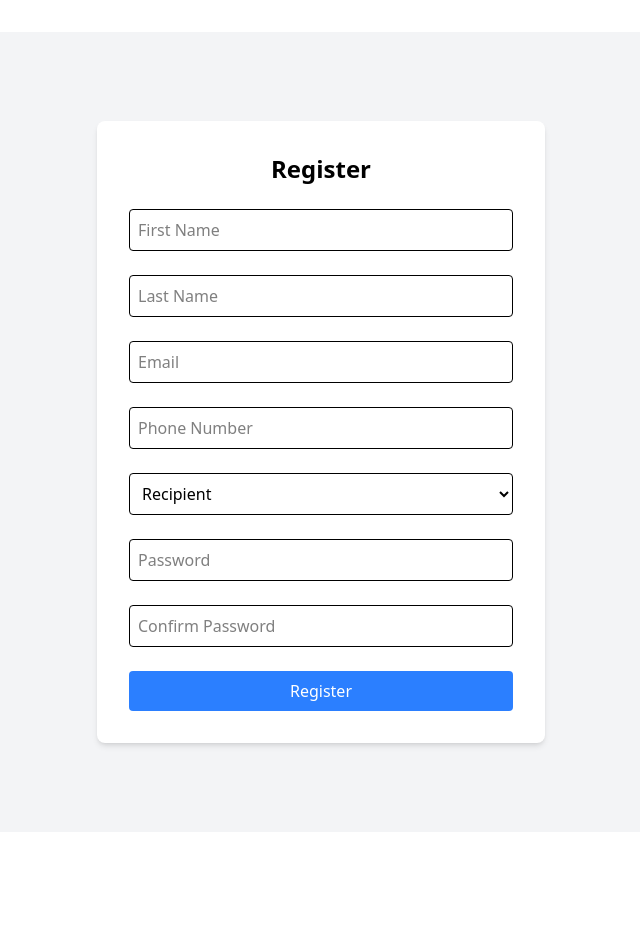
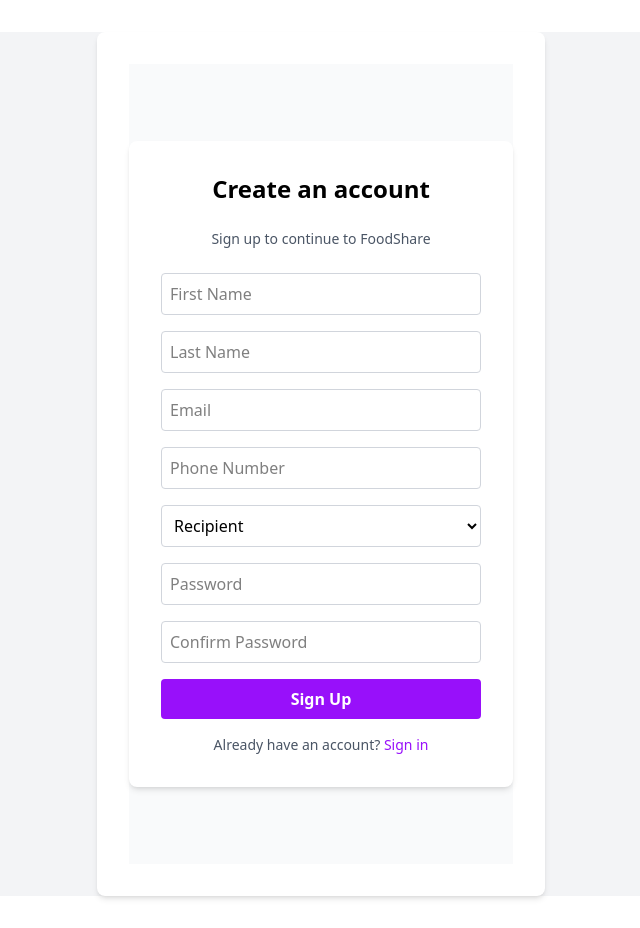
Before and after one commit to AbiyuNigussie/food_share, a React (Vite) app in the folder frontend/: page /register in a window 1280 px wide. Shown: the whole page, without its empty margins (319-959 px from the left). Before the commit the page ends 864 px from the top, so only its background shows below. Built offline with nearby package versions, Linux system fonts and the light colour scheme.

Commit message:
frontend update

```diff
--- a/frontend/src/pages/auth/Login.tsx
+++ b/frontend/src/pages/auth/Login.tsx
@@ -8,7 +8,7 @@
   const navigate = useNavigate();
   const [email, setEmail] = useState("");
   const [password, setPassword] = useState("");
-  const [role, setRole] = useState("RECIPIENT"); // Default role
+  const [role, setRole] = useState("RECIPIENT");
   const [error, setError] = useState("");
 
   const handleSubmit = async (e: React.FormEvent) => {
@@ -29,14 +29,21 @@
   };
 
   return (
-    <form onSubmit={handleSubmit} className="space-y-6">
-      <h1 className="text-2xl font-bold">Login</h1>
-      {error && <div className="text-red-500">{error}</div>}
+    <div className="flex items-center justify-center min-h-screen bg-gray-50">
+      <div className="w-full max-w-md bg-white rounded-lg shadow-md p-8 space-y-6">
+        <h1 className="text-2xl font-bold text-center">Welcome back</h1>
+        <p className="text-sm text-gray-600 text-center">
+          Sign in to continue to FoodShare
+        </p>
+
+        {error && <div className="text-red-500 text-center">{error}</div>}
+
+        <form onSubmit={handleSubmit} className="space-y-4">
           <div>
             <input
               type="email"
               placeholder="Email"
-          className="w-full border p-2 rounded"
+              className="w-full border border-gray-300 p-2 rounded focus:outline-none focus:ring-2 focus:ring-purple-500"
               value={email}
               onChange={(e) => setEmail(e.target.value)}
               required
@@ -46,7 +53,7 @@
             <input
               type="password"
               placeholder="Password"
-          className="w-full border p-2 rounded"
+              className="w-full border border-gray-300 p-2 rounded focus:outline-none focus:ring-2 focus:ring-purple-500"
               value={password}
               onChange={(e) => setPassword(e.target.value)}
               required
@@ -56,7 +63,7 @@
             <select
               value={role}
               onChange={(e) => setRole(e.target.value)}
-          className="w-full border p-2 rounded"
+              className="w-full border border-gray-300 p-2 rounded focus:outline-none focus:ring-2 focus:ring-purple-500"
               required
             >
               <option value="RECIPIENT">Recipient</option>
@@ -64,13 +71,26 @@
               <option value="LOGISTIC_PROVIDER">Logistics Provider</option>
             </select>
           </div>
+
           <button
             type="submit"
-        className="w-full bg-blue-500 text-white p-2 rounded"
+            className="w-full bg-purple-600 hover:bg-purple-700 text-white font-semibold py-2 rounded transition"
           >
-        Login
+            Sign In
           </button>
+
+          <p className="text-sm text-center text-gray-600">
+            Don't have an account?{" "}
+            <span
+              onClick={() => navigate("/register")}
+              className="text-purple-600 hover:underline cursor-pointer"
+            >
+              Sign up
+            </span>
+          </p>
         </form>
+      </div>
+    </div>
   );
 };
 
--- a/frontend/src/pages/auth/Register.tsx
+++ b/frontend/src/pages/auth/Register.tsx
@@ -10,7 +10,7 @@
   const [phoneNumber, setPhoneNumber] = useState("");
   const [password, setPassword] = useState("");
   const [confirmPassword, setConfirmPassword] = useState("");
-  const [role, setRole] = useState("RECIPIENT"); // Default role
+  const [role, setRole] = useState("RECIPIENT");
   const [error, setError] = useState("");
   const [success, setSuccess] = useState("");
 
@@ -29,7 +29,7 @@
         email,
         phoneNumber,
         password,
-        role // Pass role to the service
+        role
       );
       const data = await res.json();
       if (res.ok) {
@@ -44,15 +44,22 @@
   };
 
   return (
-    <form onSubmit={handleSubmit} className="space-y-6">
-      <h1 className="text-2xl font-bold">Register</h1>
-      {error && <div className="text-red-500">{error}</div>}
-      {success && <div className="text-green-500">{success}</div>}
+    <div className="flex items-center justify-center min-h-screen bg-gray-50">
+      <div className="w-full max-w-md bg-white rounded-lg shadow-md p-8 space-y-6">
+        <h1 className="text-2xl font-bold text-center">Create an account</h1>
+        <p className="text-sm text-gray-600 text-center">
+          Sign up to continue to FoodShare
+        </p>
+
+        {error && <div className="text-red-500 text-center">{error}</div>}
+        {success && <div className="text-green-500 text-center">{success}</div>}
+
+        <form onSubmit={handleSubmit} className="space-y-4">
           <div>
             <input
               type="text"
               placeholder="First Name"
-          className="w-full border p-2 rounded"
+              className="w-full border border-gray-300 p-2 rounded focus:outline-none focus:ring-2 focus:ring-purple-500"
               value={firstName}
               onChange={(e) => setFirstName(e.target.value)}
               required
@@ -62,7 +69,7 @@
             <input
               type="text"
               placeholder="Last Name"
-          className="w-full border p-2 rounded"
+              className="w-full border border-gray-300 p-2 rounded focus:outline-none focus:ring-2 focus:ring-purple-500"
               value={lastName}
               onChange={(e) => setLastName(e.target.value)}
               required
@@ -72,7 +79,7 @@
             <input
               type="email"
               placeholder="Email"
-          className="w-full border p-2 rounded"
+              className="w-full border border-gray-300 p-2 rounded focus:outline-none focus:ring-2 focus:ring-purple-500"
               value={email}
               onChange={(e) => setEmail(e.target.value)}
               required
@@ -82,7 +89,7 @@
             <input
               type="tel"
               placeholder="Phone Number"
-          className="w-full border p-2 rounded"
+              className="w-full border border-gray-300 p-2 rounded focus:outline-none focus:ring-2 focus:ring-purple-500"
               value={phoneNumber}
               onChange={(e) => setPhoneNumber(e.target.value)}
               required
@@ -92,7 +99,7 @@
             <select
               value={role}
               onChange={(e) => setRole(e.target.value)}
-          className="w-full border p-2 rounded"
+              className="w-full border border-gray-300 p-2 rounded focus:outline-none focus:ring-2 focus:ring-purple-500"
               required
             >
               <option value="RECIPIENT">Recipient</option>
@@ -104,7 +111,7 @@
             <input
               type="password"
               placeholder="Password"
-          className="w-full border p-2 rounded"
+              className="w-full border border-gray-300 p-2 rounded focus:outline-none focus:ring-2 focus:ring-purple-500"
               value={password}
               onChange={(e) => setPassword(e.target.value)}
               required
@@ -114,19 +121,32 @@
             <input
               type="password"
               placeholder="Confirm Password"
-          className="w-full border p-2 rounded"
+              className="w-full border border-gray-300 p-2 rounded focus:outline-none focus:ring-2 focus:ring-purple-500"
               value={confirmPassword}
               onChange={(e) => setConfirmPassword(e.target.value)}
               required
             />
           </div>
+
           <button
             type="submit"
-        className="w-full bg-blue-500 text-white p-2 rounded"
+            className="w-full bg-purple-600 hover:bg-purple-700 text-white font-semibold py-2 rounded transition"
           >
-        Register
+            Sign Up
           </button>
+
+          <p className="text-sm text-center text-gray-600">
+            Already have an account?{" "}
+            <span
+              onClick={() => navigate("/login")}
+              className="text-purple-600 hover:underline cursor-pointer"
+            >
+              Sign in
+            </span>
+          </p>
         </form>
+      </div>
+    </div>
   );
 };
 
```
Lines whose indentation alone changed are shown as unchanged.
